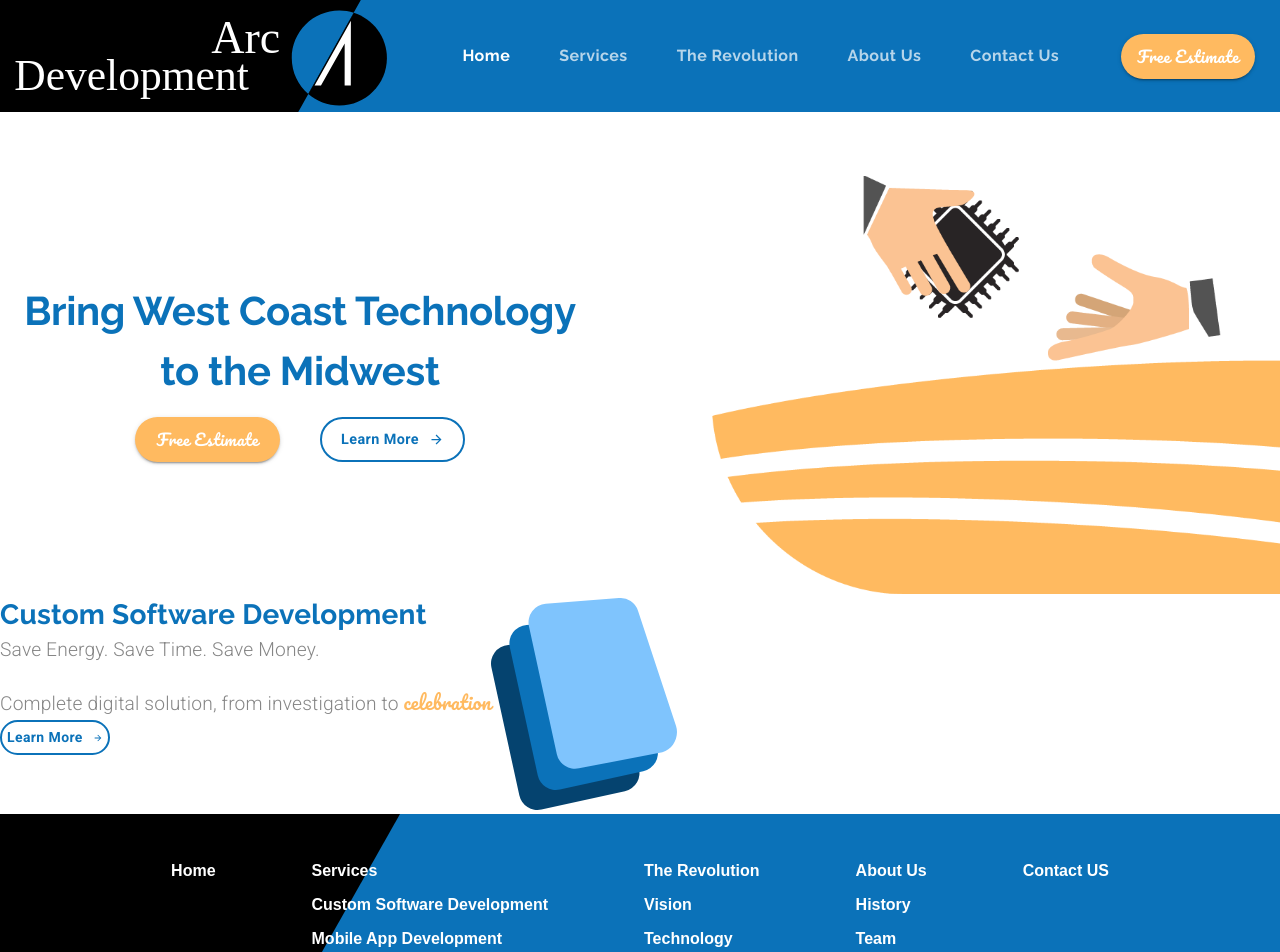
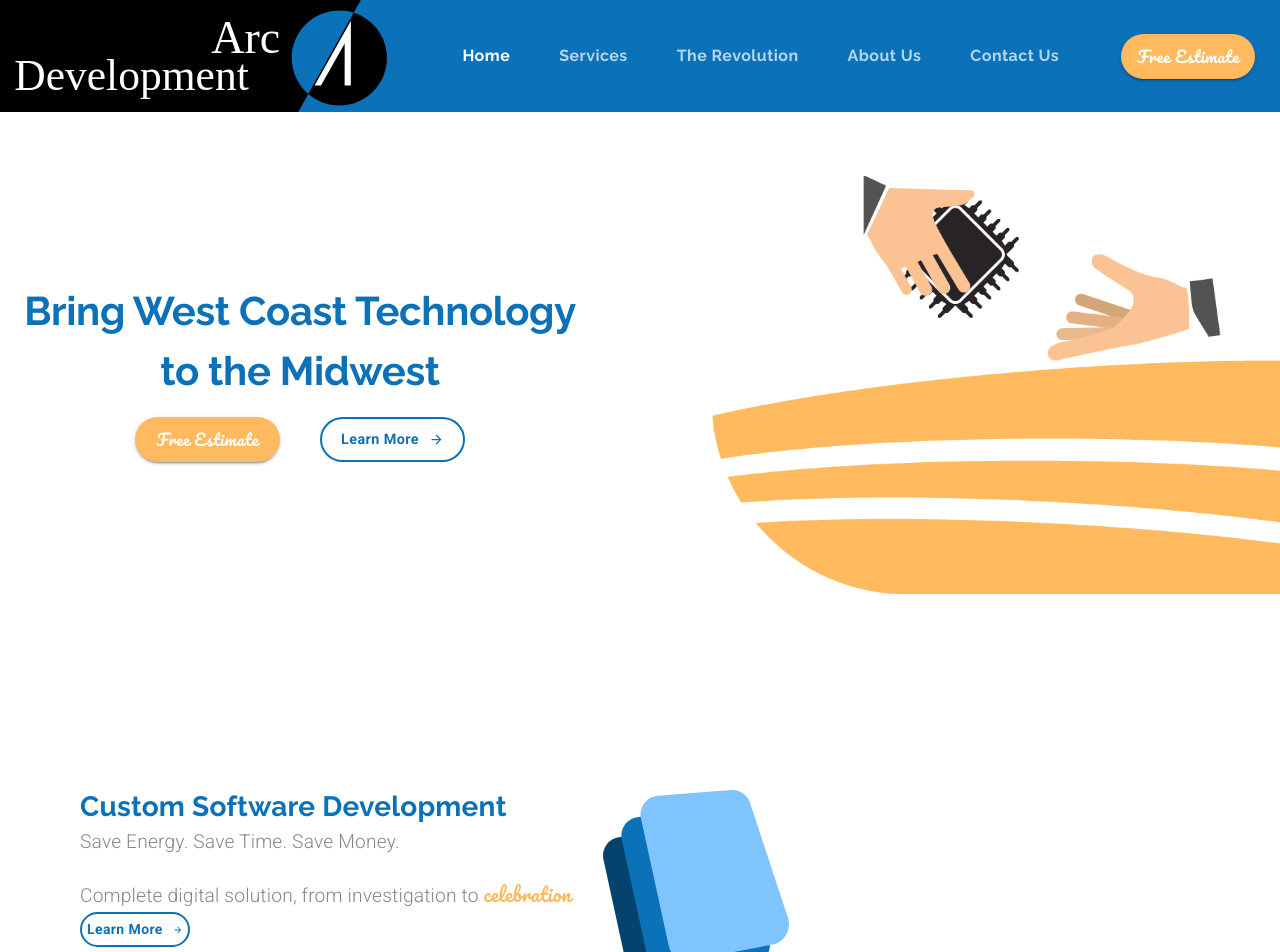
Before and after one commit to toshi-c-udemy/MaterialUIandReactJS-ArcDevelopment, a React (Create React App) app: page / in a window 1280 px wide. Shown: the top 952 px of the page. Built offline with nearby package versions, Linux system fonts and the light colour scheme.

Commit message:
【セクション5】68. Creating The Services Block - Custom Software Continued
On branch MaterialUIandReactJS/Section5-AnimationAndTheLandingPage
Changes to be committed:
	modified:   src/components/LandingPage.js

```diff
--- a/src/components/LandingPage.js
+++ b/src/components/LandingPage.js
@@ -1,6 +1,6 @@
 import React from 'react';
 import Lottie from 'react-lottie';
-import { makeStyles, Grid, Button, Typography, useTheme } from '@material-ui/core';
+import { makeStyles, Grid, Button, Typography, useTheme, useMediaQuery } from '@material-ui/core';
 
 import animationData from '../animations/landinganimation/data';
 import ButtonArrow from '../components/ui/ButtonArrow';
@@ -39,6 +39,9 @@ const useStyle = makeStyles((theme) => ({
     fontSize: '0,7rem',
     height: 35,
     padding: 5,
+    [theme.breakpoints.down('sm')]: {
+      marginBottom: '2em',
+    },
   },
 
   mainContainer: {
@@ -64,11 +67,24 @@ const useStyle = makeStyles((theme) => ({
   subtitle: {
     marginBottom: '1em',
   },
+  icon: {
+    marginLeft: '2em',
+    [theme.breakpoints.down('xs')]: {
+      marginLeft: 0,
+    },
+  },
+  serviceContainer: {
+    marginTop: '12em',
+    [theme.breakpoints.down('sm')]: {
+      padding: 25,
+    },
+  },
 }));
 
 export default function LandingPage() {
   const classes = useStyle();
   const theme = useTheme();
+  const matchesSM = useMediaQuery(theme.breakpoints.down('sm'));
 
   const defaultOptions = {
     loop: true,
@@ -110,9 +126,20 @@ export default function LandingPage() {
         </Grid>
       </Grid>
       <Grid item>
-        {/*-----Service Block*/}
-        <Grid container direction='row'>
-          <Grid item>
+        {/*-----Service Block-----*/}
+        <Grid
+          container
+          direction='row'
+          justify={matchesSM ? 'center' : undefined}
+          className={classes.serviceContainer}
+        >
+          <Grid
+            item
+            style={{
+              marginLeft: matchesSM ? 0 : '5em',
+              textAlign: matchesSM ? 'center' : undefined,
+            }}
+          >
             <Typography variant='h4'>Custom Software Development</Typography>
             <Typography variant='subtitle1' className={classes.subtitle}>
               Save Energy. Save Time. Save Money.
@@ -127,7 +154,7 @@ export default function LandingPage() {
             </Button>
           </Grid>
           <Grid item>
-            <img alt='custom software icon' src={customSoftwareIcon} />
+            <img className={classes.icon} alt='custom software icon' src={customSoftwareIcon} />
           </Grid>
         </Grid>
       </Grid>
```
